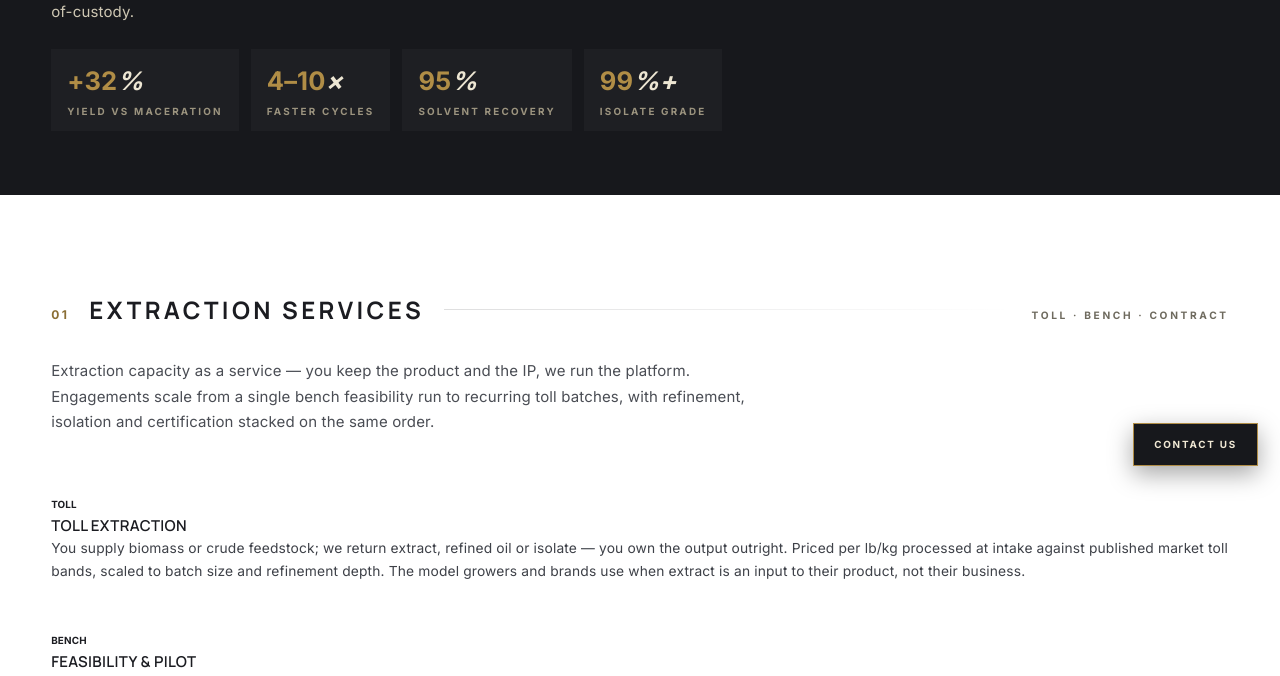
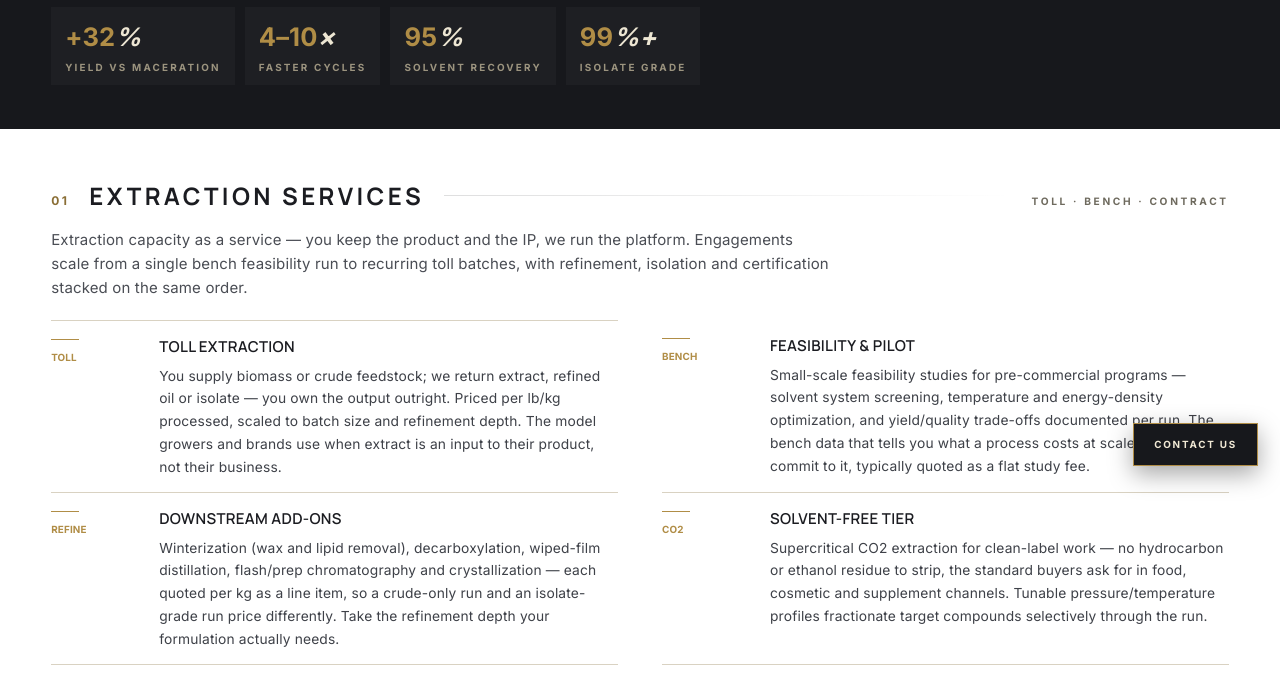
Before and after one commit to tnt-testing/website, a plain HTML site: page extraction.html in a window 1280 px wide. Shown: the part 312-988 px from the top of the page. Drawn offline with Linux system fonts and the light colour scheme.

Commit message:
Density pass: tighter sections, 2-col step lists, proc-step layout global; strip market pricing from extraction

```diff
--- a/assets/css/components.css
+++ b/assets/css/components.css
@@ -561,8 +561,8 @@
 
 /* ---------- CTA band ---------- */
 .inst-cta {
-  margin-top: clamp(70px, 8vw, 110px);
-  padding: clamp(50px, 6vw, 80px) var(--gutter);
+  margin-top: clamp(40px, 5vw, 64px);
+  padding: clamp(34px, 4vw, 52px) var(--gutter);
   border-top: 1px solid var(--line-soft);
   border-bottom: 1px solid var(--line-soft);
   background:
@@ -580,7 +580,7 @@
   font-size: 17px;
   letter-spacing: 0.24em;
   color: var(--silver-dim);
-  margin-bottom: 34px;
+  margin-bottom: 22px;
 }
 .inst-cta .btn { padding: 18px 38px; }
 
--- a/assets/css/enterprise.css
+++ b/assets/css/enterprise.css
@@ -244,11 +244,11 @@ h1, h2, h3 { letter-spacing: 0.02em; }
 input, textarea, select { color-scheme: light; }
 
 /* ---- spacing & readability pass ---- */
-main .section { padding-top: 84px; padding-bottom: 84px; }
+main .section { padding-top: 48px; padding-bottom: 48px; }
 main .section + .section { border-top: 1px solid var(--line); }
 main .section:nth-of-type(even) { background: #FFFFFF; }
 main .section:nth-of-type(odd)  { background: #F7F5EC; }
-.sec-head { margin-bottom: 34px; }
+.sec-head { margin-bottom: 22px; }
 .sec-head h2 { font-size: 1.5rem; }
 .sec-tag, .sec-idx { opacity: 1; }
 p { color: #3E4148; }
@@ -347,7 +347,7 @@ a.svc-card, .svc-card { display: block; }
   .matrix-card .mx-emoji { font-size: 1.7rem; }
   .tnt-modal-card { max-height: 96vh; }
   .contact-fab { right: 14px; bottom: 14px; padding: 11px 15px; }
-  main .section { padding-top: 56px; padding-bottom: 56px; }
+  main .section { padding-top: 34px; padding-bottom: 34px; }
   .mm-grid { grid-template-columns: 1fr; }
 }
 
@@ -430,7 +430,7 @@ body { font-size: .92rem; }
 /* inner-page hero: dark band so titles are always readable */
 .inst-hero {
   background: #17181C;
-  padding: 96px var(--gutter) 64px;
+  padding: 64px var(--gutter) 44px;
   position: relative;
   z-index: 2;
 }
@@ -444,9 +444,9 @@ body { font-size: .92rem; }
 .inst-hero .kpi-stat span { color: #9C947F; }
 
 /* home hero: tighter + stat band solid */
-.hero { min-height: 62vh; }
-.hero-content { padding-bottom: 72px; }
-.stats { position: relative; z-index: 2; background: #17181C; padding: 28px 0; }
+.hero { min-height: 56vh; }
+.hero-content { padding-bottom: 52px; }
+.stats { position: relative; z-index: 2; background: #17181C; padding: 18px 0; }
 .stats .stat-num { font-size: 1.9rem; }
 .stats .stat-label { letter-spacing: .22em; }
 
@@ -472,23 +472,54 @@ body { font-size: 1rem; }
 .nav-links a, .dd-menu a { font-size: .78rem; }
 .eyebrow { font-size: .78rem; }
 
-/* spacing rhythm */
-main .section { padding-top: 96px; padding-bottom: 96px; }
-.test-grid, .matrix-grid { gap: 20px; }
-.proc-list .proc-step { padding: 22px 0; }
-.sec-head { margin-bottom: 44px; }
+/* spacing rhythm — dense manual layout */
+main .section { padding-top: 48px; padding-bottom: 48px; }
+.test-grid, .matrix-grid { gap: 14px; }
+.sec-head { margin-bottom: 22px; }
+
+/* numbered step layout — ported from instrument.css so it applies on every page */
+.proc-step {
+  display: grid;
+  grid-template-columns: 92px 1fr;
+  gap: 16px;
+  padding: 14px 0;
+  border-bottom: 1px solid var(--ent-line);
+}
+.proc-step:first-child { border-top: 1px solid var(--ent-line); }
+.proc-step h3 { margin-bottom: 6px; }
+.proc-step p { max-width: 78ch; margin: 0; }
+.proc-num {
+  color: var(--gold-2);
+  padding-top: 4px;
+}
+.proc-num::before {
+  content: "";
+  display: block;
+  width: 28px; height: 1px;
+  background: var(--gold-2);
+  margin-bottom: 10px;
+}
+@media (max-width: 640px) {
+  .proc-step { grid-template-columns: 62px 1fr; gap: 12px; }
+}
+
+/* proc lists read 2-up on desktop — datasheet density */
+@media (min-width: 901px) {
+  .proc-list { display: grid; grid-template-columns: 1fr 1fr; gap: 0 44px; }
+  .proc-list .proc-step { break-inside: avoid; }
+}
 
 /* kpi strip: force horizontal row */
-.kpi-strip { display: flex; flex-wrap: wrap; gap: 12px; margin-top: 26px; }
-.kpi-stat { flex: 0 0 auto; min-width: 118px; padding: 12px 16px; display: flex; flex-direction: column; gap: 3px; }
+.kpi-strip { display: flex; flex-wrap: wrap; gap: 10px; margin-top: 16px; }
+.kpi-stat { flex: 0 0 auto; min-width: 112px; padding: 10px 14px; display: flex; flex-direction: column; gap: 3px; }
 
 /* section lead paragraphs — Eurofins-style context under every header */
 .sec-lead {
-  max-width: 720px;
+  max-width: 780px;
   font-size: 1rem;
-  line-height: 1.7;
+  line-height: 1.6;
   color: #4A4D54;
-  margin: -14px 0 34px;
+  margin: -8px 0 20px;
 }
 
 /* card detail lists */
--- a/extraction.html
+++ b/extraction.html
@@ -12,7 +12,7 @@
   <link rel="stylesheet" href="assets/css/base.css" />
   <link rel="stylesheet" href="assets/css/layout.css" />
   <link rel="stylesheet" href="assets/css/components.css" />
-  <link rel="stylesheet" href="assets/css/enterprise.css?v=8" />
+  <link rel="stylesheet" href="assets/css/enterprise.css?v=9" />
 </head>
 <body data-sample="BOTANICAL BIOMASS">
   <header class="nav" id="top">
@@ -93,7 +93,7 @@
       <div class="sec-head reveal"><span class="sec-idx">01</span><h2>EXTRACTION SERVICES</h2><span class="sec-rule"></span><span class="sec-tag">TOLL&nbsp;·&nbsp;BENCH&nbsp;·&nbsp;CONTRACT</span></div>
       <p class="sec-lead reveal d1">Extraction capacity as a service — you keep the product and the IP, we run the platform. Engagements scale from a single bench feasibility run to recurring toll batches, with refinement, isolation and certification stacked on the same order.</p>
       <div class="proc-list">
-        <div class="proc-step reveal"><span class="proc-num">TOLL</span><div><h3>TOLL EXTRACTION</h3><p>You supply biomass or crude feedstock; we return extract, refined oil or isolate — you own the output outright. Priced per lb/kg processed at intake against published market toll bands, scaled to batch size and refinement depth. The model growers and brands use when extract is an input to their product, not their business.</p></div></div>
+        <div class="proc-step reveal"><span class="proc-num">TOLL</span><div><h3>TOLL EXTRACTION</h3><p>You supply biomass or crude feedstock; we return extract, refined oil or isolate — you own the output outright. Priced per lb/kg processed, scaled to batch size and refinement depth. The model growers and brands use when extract is an input to their product, not their business.</p></div></div>
         <div class="proc-step reveal"><span class="proc-num">BENCH</span><div><h3>FEASIBILITY &amp; PILOT</h3><p>Small-scale feasibility studies for pre-commercial programs — solvent system screening, temperature and energy-density optimization, and yield/quality trade-offs documented per run. The bench data that tells you what a process costs at scale before you commit to it, typically quoted as a flat study fee.</p></div></div>
         <div class="proc-step reveal"><span class="proc-num">REFINE</span><div><h3>DOWNSTREAM ADD-ONS</h3><p>Winterization (wax and lipid removal), decarboxylation, wiped-film distillation, flash/prep chromatography and crystallization — each quoted per kg as a line item, so a crude-only run and an isolate-grade run price differently. Take the refinement depth your formulation actually needs.</p></div></div>
         <div class="proc-step reveal"><span class="proc-num">CO2</span><div><h3>SOLVENT-FREE TIER</h3><p>Supercritical CO2 extraction for clean-label work — no hydrocarbon or ethanol residue to strip, the standard buyers ask for in food, cosmetic and supplement channels. Tunable pressure/temperature profiles fractionate target compounds selectively through the run.</p></div></div>
@@ -134,7 +134,7 @@
         <div class="proc-step reveal"><span class="proc-num">GAP</span><div><h3>THE COA PROBLEM</h3><p>Every toll extractor today hands you extract — then sends you to a second vendor to find out what's in it. Two quotes, two chains-of-custody, a week of shipping samples between companies before a buyer will look at your product.</p></div></div>
         <div class="proc-step reveal"><span class="proc-num">FIX</span><div><h3>EXTRACT → TEST → CERTIFY</h3><p>TNT runs the extraction train and the analytical lab that certifies its output — potency, residual solvents, metals, pesticides and micro on the same CoA, under the same custody record, on the same invoice. One vendor, one report package, biomass to certificate.</p></div></div>
         <div class="proc-step reveal"><span class="proc-num">IP</span><div><h3>YOUR PROCESS, YOUR IP</h3><p>Contract runs are work-for-hire — methods, yields and characterization data belong to the customer. Novel-compound programs run under NDA with dossier-grade documentation built for patent prosecution, not just a results email.</p></div></div>
-        <div class="proc-step reveal"><span class="proc-num">MKT</span><div><h3>MARKET-ALIGNED PRICING</h3><p>US herbal-extract services run a ~$3.5B market growing toward $6.4B by 2030; published toll rates span $6.50/lb at commodity scale to $120/lb for small GMP batches, with refinement priced per kg on top. TNT quotes within those bands — what changes is the certification arrives attached.</p></div></div>
+        <div class="proc-step reveal"><span class="proc-num">MKT</span><div><h3>QUOTED PER RUN</h3><p>Pricing is scoped per run at intake — batch size, refinement depth and output grade set the quote; bench studies price flat, toll runs price per lb/kg. What changes versus a standard toller is the certification arrives attached at no second-vendor markup.</p></div></div>
       </div>
     </section>
 
```
Also changed, not shown: analytical.html (+1 -1 lines), checkout.html (+1 -1 lines), gcms.html (+1 -1 lines), icp-ms.html (+1 -1 lines), index.html (+1 -1 lines), innovation.html (+1 -1 lines), lcms.html (+1 -1 lines), matrix-beverage.html (+1 -1 lines), matrix-cosmetics.html (+1 -1 lines), matrix-food.html (+1 -1 lines), matrix-oil-gas.html (+1 -1 lines), matrix-pharma.html (+1 -1 lines), matrix-soil.html (+1 -1 lines), matrix-supplements.html (+1 -1 lines), 3 more files.
